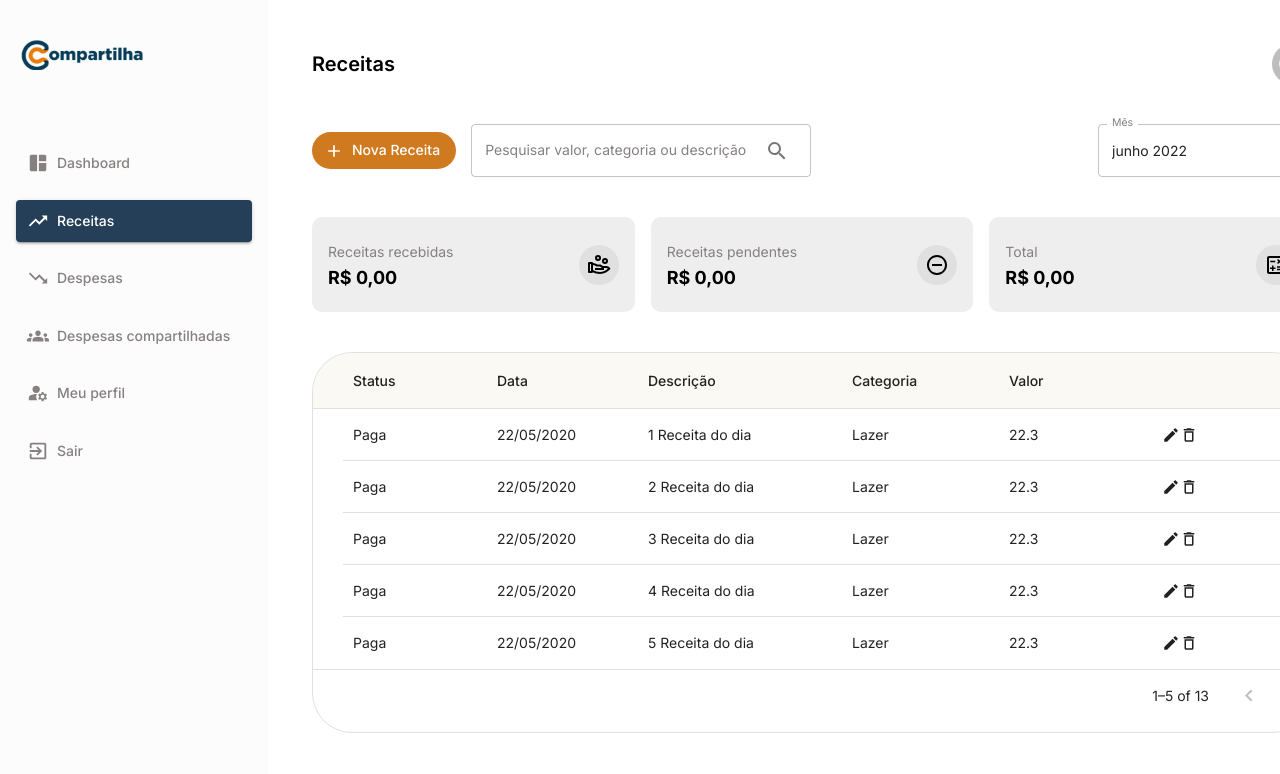
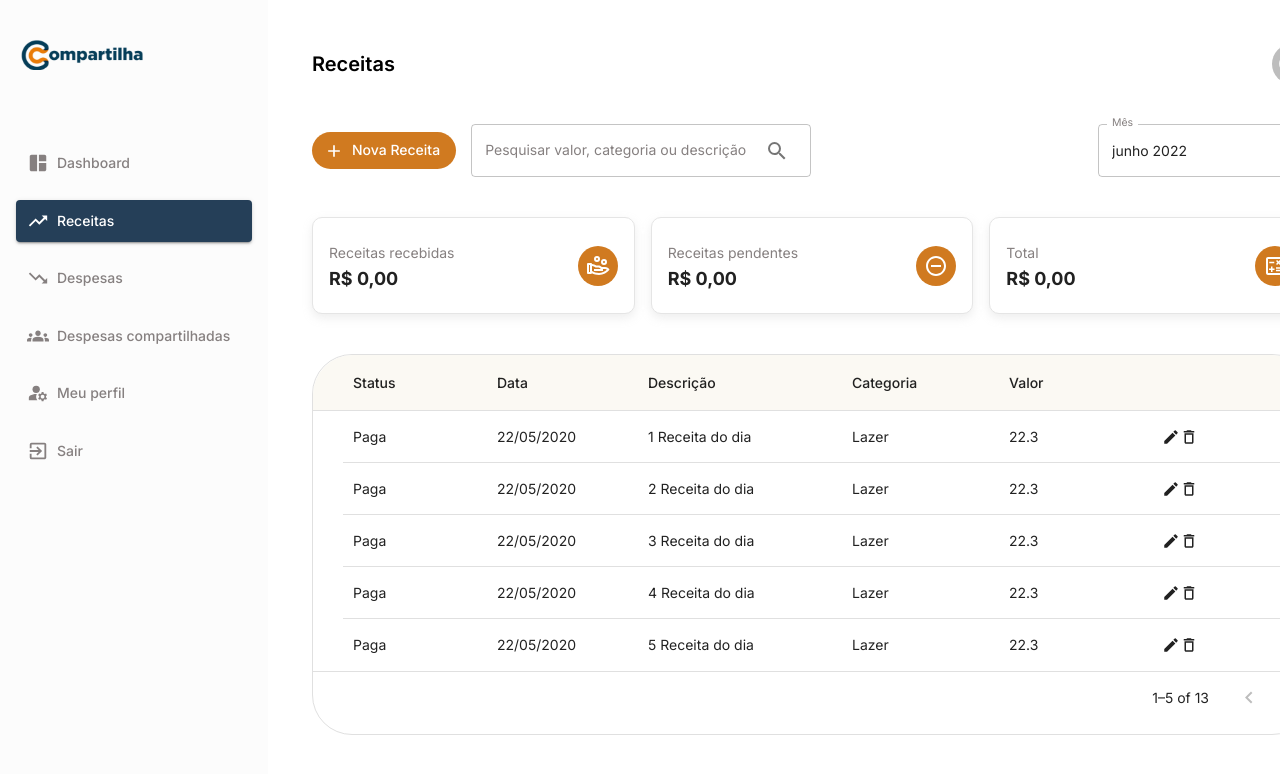
Before and after one commit to olirodrigues/compartilha-bootcamp-gama, a React (Vite) app: page /receitas in a window 1280 px wide. Shown: the top 774 px of the page. Built offline with nearby package versions, Linux system fonts and the light colour scheme.

Commit message:
Corrigido cores do CardSaldo

```diff
--- a/src/components/CardSaldo/index.tsx
+++ b/src/components/CardSaldo/index.tsx
@@ -1,5 +1,6 @@
-import { Box, Grid, Typography } from "@mui/material";
+import { Box, Grid, Paper, Typography } from "@mui/material";
 import { IconType } from "react-icons/lib";
+import { Card } from "../Card";
 
 interface CardSaldoProps {
   dados: {
@@ -17,7 +18,7 @@ export const CardSaldo = ({ dados }: CardSaldoProps) => {
     <Grid container spacing={2}>
       {dados.map((dados) => (
         <Grid item key={dados.title} xs>
-          <Box px={2} py={3} bgcolor='grey.200' borderRadius={"10px"}>
+          <Card>
             <Grid container direction='row' justifyContent='space-between' alignItems='center'>
               <div>
                 <Typography variant='body1' color='textSecondary' gutterBottom>
@@ -26,12 +27,12 @@ export const CardSaldo = ({ dados }: CardSaldoProps) => {
                 <Typography variant='subtitle3'>R$ {dados.value}</Typography>
               </div>
               {dados.icon && (
-                <Box bgcolor='grey.300' height={40} width={40} p={1} borderRadius={5}>
-                  <dados.icon size={24} />
+                <Box bgcolor='secondary.main' height={40} width={40} p={1} borderRadius={5}>
+                  <dados.icon color='white' size={24} />
                 </Box>
               )}
             </Grid>
-          </Box>
+          </Card>
         </Grid>
       ))}
     </Grid>
```
